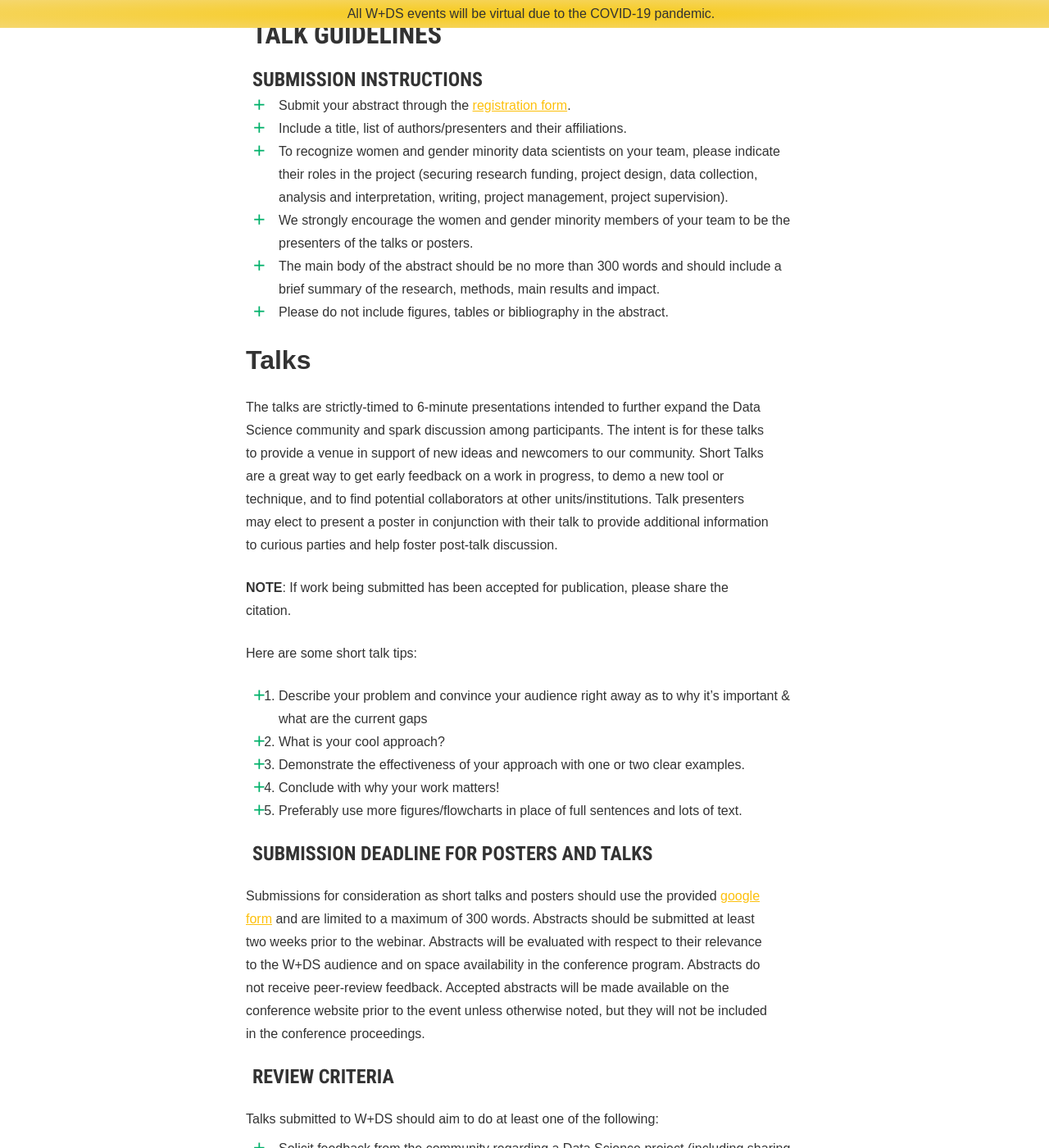
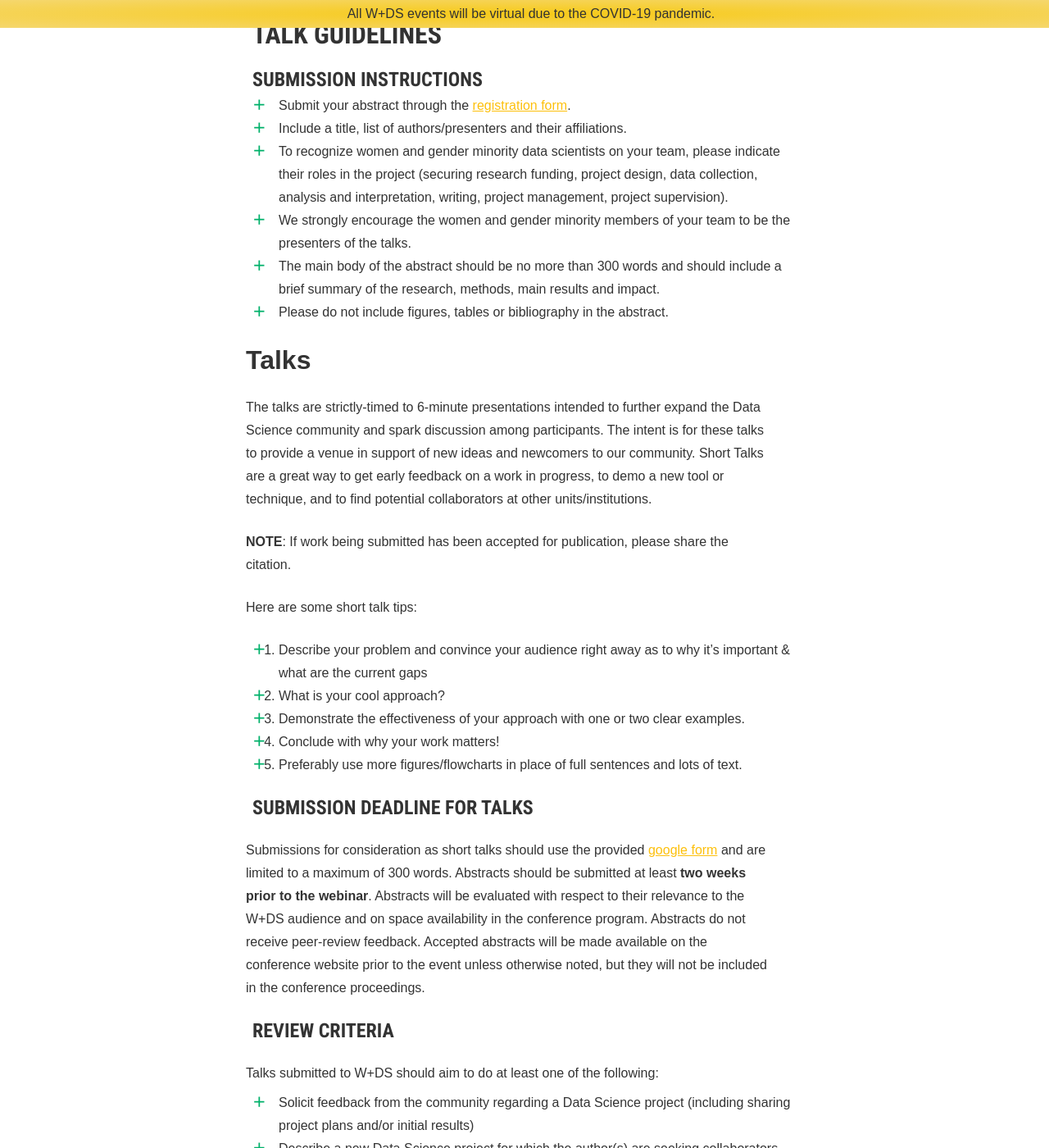
Before and after one commit to women-plus-datascience/women-plus-datascience.github.io, a Jekyll site: the page built from _section/talk-guidelines.md, in a window 1280 px wide and 1400 px high, scrolled down 581 px. Shown: the whole window at 82% size. Built offline with Jekyll 4.4.1, drawn with Linux system fonts in a browser that asks for light colours.

Commit message:
rm poster instr.

```diff
--- a/_section/talk-guidelines.md
+++ b/_section/talk-guidelines.md
@@ -11,13 +11,12 @@ weight: 2
 - Submit your abstract through the [registration form](https://forms.gle/anafy6mPXBuJUyMk7).
 - Include a title, list of authors/presenters and their affiliations.
 - To recognize women and gender minority data scientists on your team, please indicate their roles in the project (securing research funding, project design, data collection, analysis and interpretation, writing, project management, project supervision).
-- We strongly encourage the women and gender minority members of your team to be the presenters of the talks or posters.
+- We strongly encourage the women and gender minority members of your team to be the presenters of the talks.
 - The main body of the abstract should be no more than 300 words and should include a brief summary of the research, methods, main results and impact.
 - Please do not include figures, tables or bibliography in the abstract.
 
 ### Talks
 The talks are strictly-timed to 6-minute presentations intended to further expand the Data Science community and spark discussion among participants. The intent is for these talks to provide a venue in support of new ideas and newcomers to our community. Short Talks are a great way to get early feedback on a work in progress, to demo a new tool or technique, and to find potential collaborators at other units/institutions.
-Talk presenters may elect to present a poster in conjunction with their talk to provide additional information to curious parties and help foster post-talk discussion.
 
 **NOTE**: If work being submitted has been accepted for publication, please share the citation.
 
@@ -28,8 +27,8 @@ Here are some short talk tips:
  4. Conclude with why your work matters!
  5. Preferably use more figures/flowcharts in place of full sentences and lots of text.
 
-## Submission Deadline for Posters and Talks
-Submissions for consideration as short talks and posters should use the provided [google form](https://forms.gle/anafy6mPXBuJUyMk7) and are limited to a maximum of 300 words. Abstracts should be submitted at least two weeks prior to the webinar. Abstracts will be evaluated with respect to their relevance to the W+DS audience and on space availability in the conference program. Abstracts do not receive peer-review feedback. Accepted abstracts will be made available on the conference website prior to the event unless otherwise noted, but they will not be included in the conference proceedings.
+## Submission Deadline for Talks
+Submissions for consideration as short talks should use the provided [google form](https://forms.gle/anafy6mPXBuJUyMk7) and are limited to a maximum of 300 words. Abstracts should be submitted at least **two weeks prior to the webinar**. Abstracts will be evaluated with respect to their relevance to the W+DS audience and on space availability in the conference program. Abstracts do not receive peer-review feedback. Accepted abstracts will be made available on the conference website prior to the event unless otherwise noted, but they will not be included in the conference proceedings.
 
 ## Review Criteria
 Talks submitted to W+DS should aim to do at least one of the following:
```
